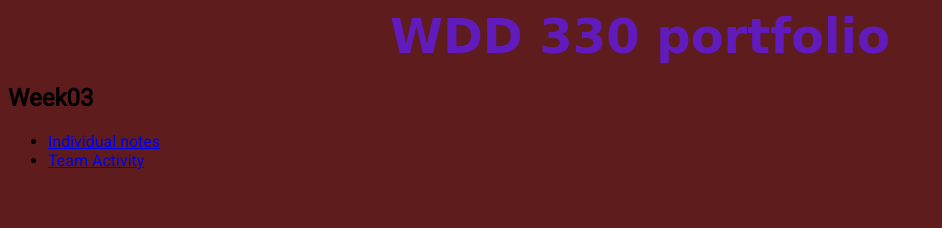
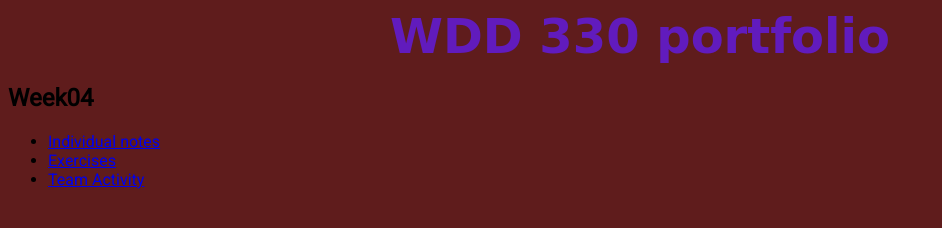
Before and after one commit to wemf/port, a plain HTML site: page week4/index.html in a window 1280 px wide. Shown: the whole page, without its empty margins (0-942 px from the left). Drawn offline with Linux system fonts and the light colour scheme; files that its build step writes are made by us from their sources; a web font is replaced by a local one.

Commit message:
fix: update main menu

```diff
--- a/week4/index.html
+++ b/week4/index.html
@@ -8,10 +8,13 @@
   </head>
   <body>
     <h1>WDD 330 portfolio</h1>
-    <h2>Week03</h2>
+    <h2>Week04</h2>
     <ul>
       <li>
         <a href="./notes.md">Individual notes</a>
+      </li>
+      <li>
+        <a href="./exercises.js">Exercises</a>
       </li>
       <li>
         <a href="teamactivity/index.html">Team Activity</a>
```
